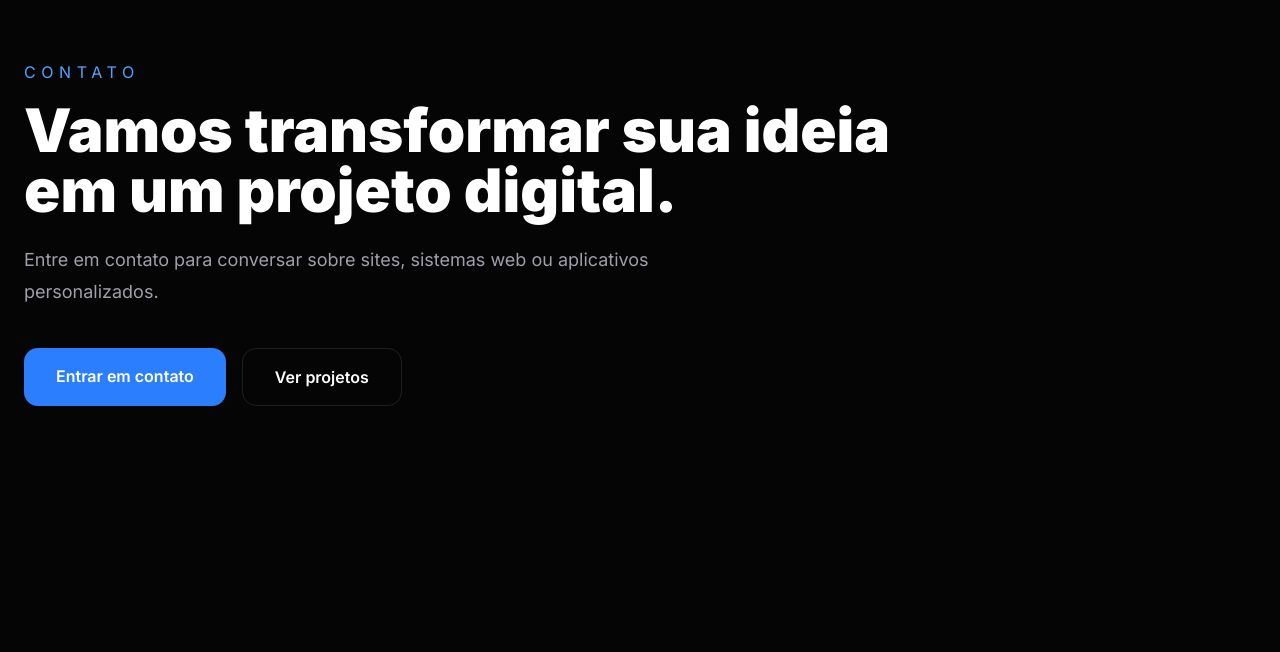
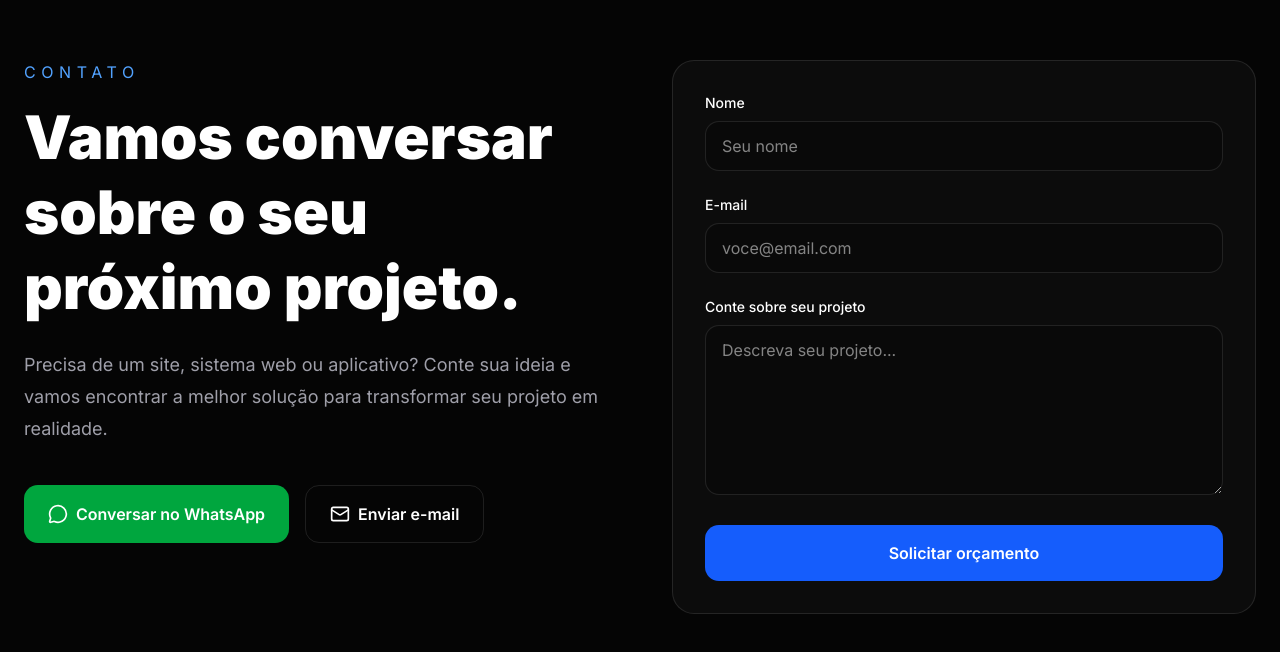
Before and after one commit to kaiquemacieira/PortfolioKaMacieira, a Next.js app: page / in a window 1280 px wide. Shown: the part 2916-3568 px from the top of the page. Before the commit the page ends 3418 px from the top, so only its background shows below. Built offline with nearby package versions, Linux system fonts and the light colour scheme.

Commit message:
Melhora seção de contato com WhatsApp e formulário

```diff
--- a/components/sections/Contact.tsx
+++ b/components/sections/Contact.tsx
@@ -1,38 +1,104 @@
+import { Mail, MessageCircle } from "lucide-react";
+
 export default function Contact() {
   return (
     <section
       id="contact"
       className="bg-[#050505] py-24"
     >
-      <div className="mx-auto max-w-7xl px-6">
+      <div className="mx-auto grid max-w-7xl gap-16 px-6 lg:grid-cols-2">
+
+        {/* Lado esquerdo */}
+        <div>
 
           <p className="uppercase tracking-[0.35em] text-blue-400">
             Contato
           </p>
 
-        <h2 className="mt-4 max-w-4xl text-4xl font-black md:text-6xl">
-          Vamos transformar sua ideia em um projeto digital.
+          <h2 className="mt-4 text-4xl font-black leading-tight md:text-6xl">
+            Vamos conversar sobre o seu próximo projeto.
           </h2>
 
-        <p className="mt-6 max-w-2xl text-lg leading-8 text-zinc-400">
-          Entre em contato para conversar sobre sites,
-          sistemas web ou aplicativos personalizados.
+          <p className="mt-6 text-lg leading-8 text-zinc-400">
+            Precisa de um site, sistema web ou aplicativo?
+            Conte sua ideia e vamos encontrar a melhor solução
+            para transformar seu projeto em realidade.
           </p>
 
           <div className="mt-10 flex flex-wrap gap-4">
+
             <a
-            href="mailto:contato@kamacieira.com"
-            className="inline-flex rounded-xl bg-blue-500 px-8 py-4 font-semibold transition hover:bg-blue-400"
+              href="https://wa.me/5579988529932?text=Olá!%20Vim%20pelo%20site%20da%20KaMacieira%20e%20gostaria%20de%20conversar%20sobre%20um%20projeto."
+              target="_blank"
+              rel="noopener noreferrer"
+              className="inline-flex items-center gap-2 rounded-xl bg-green-600 px-6 py-4 font-semibold text-white transition hover:bg-green-500"
             >
-            Entrar em contato
+              <MessageCircle className="h-5 w-5" />
+              Conversar no WhatsApp
             </a>
 
             <a
-            href="#projects"
-            className="inline-flex rounded-xl border border-white/10 px-8 py-4 font-semibold transition hover:border-blue-500"
+              href="mailto:kaaiqq@gmail.com?subject=Novo%20Projeto%20-%20KaMacieira"
+              className="inline-flex items-center gap-2 rounded-xl border border-white/10 px-6 py-4 font-semibold transition hover:border-blue-500 hover:text-blue-400"
             >
-            Ver projetos
+              <Mail className="h-5 w-5" />
+              Enviar e-mail
             </a>
+
+          </div>
+
+        </div>
+
+        {/* Lado direito */}
+        <div className="rounded-3xl border border-white/10 bg-white/[0.03] p-8">
+
+          <form className="space-y-6">
+
+            <div>
+              <label className="mb-2 block text-sm font-medium">
+                Nome
+              </label>
+
+              <input
+                type="text"
+                placeholder="Seu nome"
+                className="w-full rounded-xl border border-white/10 bg-black/20 px-4 py-3 outline-none transition focus:border-blue-500"
+              />
+            </div>
+
+            <div>
+              <label className="mb-2 block text-sm font-medium">
+                E-mail
+              </label>
+
+              <input
+                type="email"
+                placeholder="voce@email.com"
+                className="w-full rounded-xl border border-white/10 bg-black/20 px-4 py-3 outline-none transition focus:border-blue-500"
+              />
+            </div>
+
+            <div>
+              <label className="mb-2 block text-sm font-medium">
+                Conte sobre seu projeto
+              </label>
+
+              <textarea
+                rows={6}
+                placeholder="Descreva seu projeto..."
+                className="w-full rounded-xl border border-white/10 bg-black/20 px-4 py-3 outline-none transition focus:border-blue-500"
+              />
+            </div>
+
+            <button
+              type="submit"
+              className="w-full rounded-xl bg-blue-600 px-6 py-4 font-semibold transition hover:bg-blue-500"
+            >
+              Solicitar orçamento
+            </button>
+
+          </form>
+
         </div>
 
       </div>
```
Lines whose indentation alone changed are shown as unchanged.
